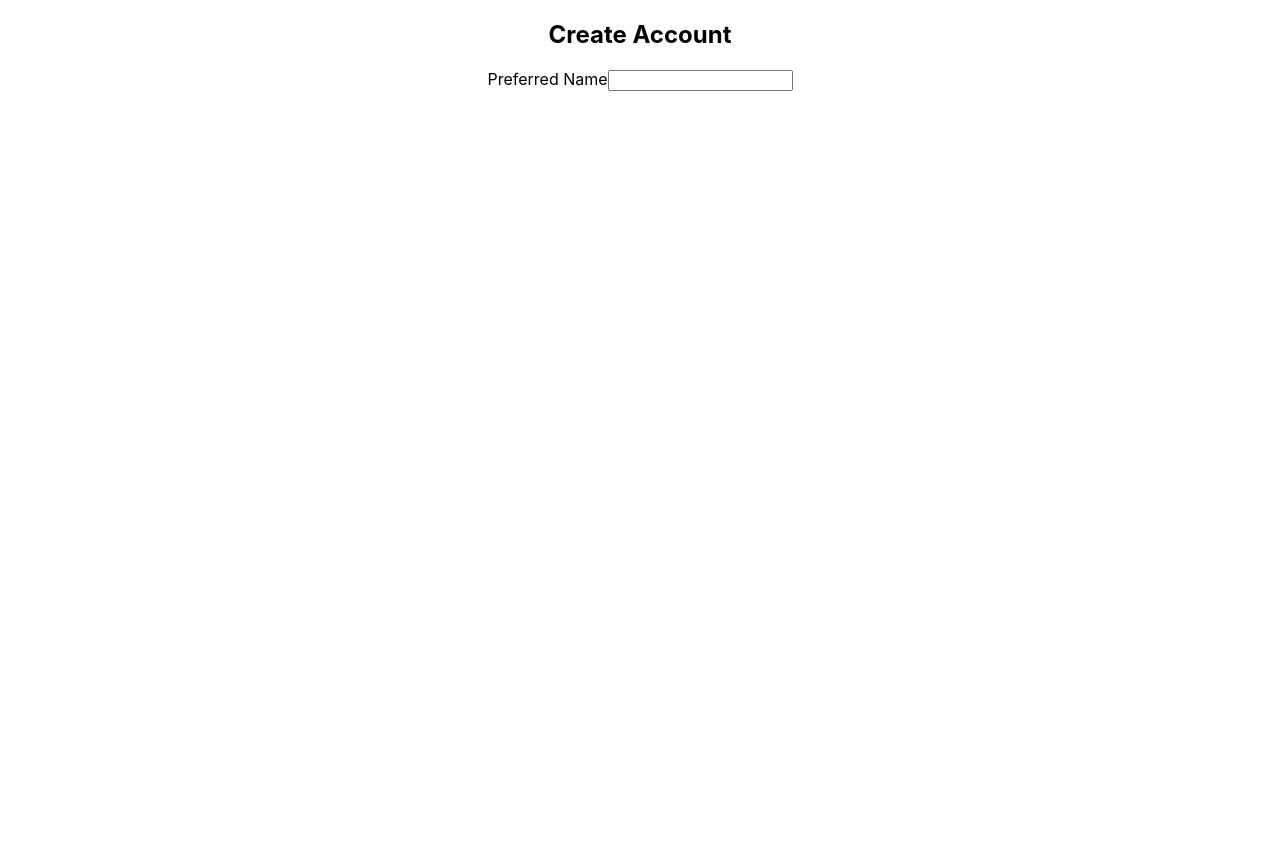
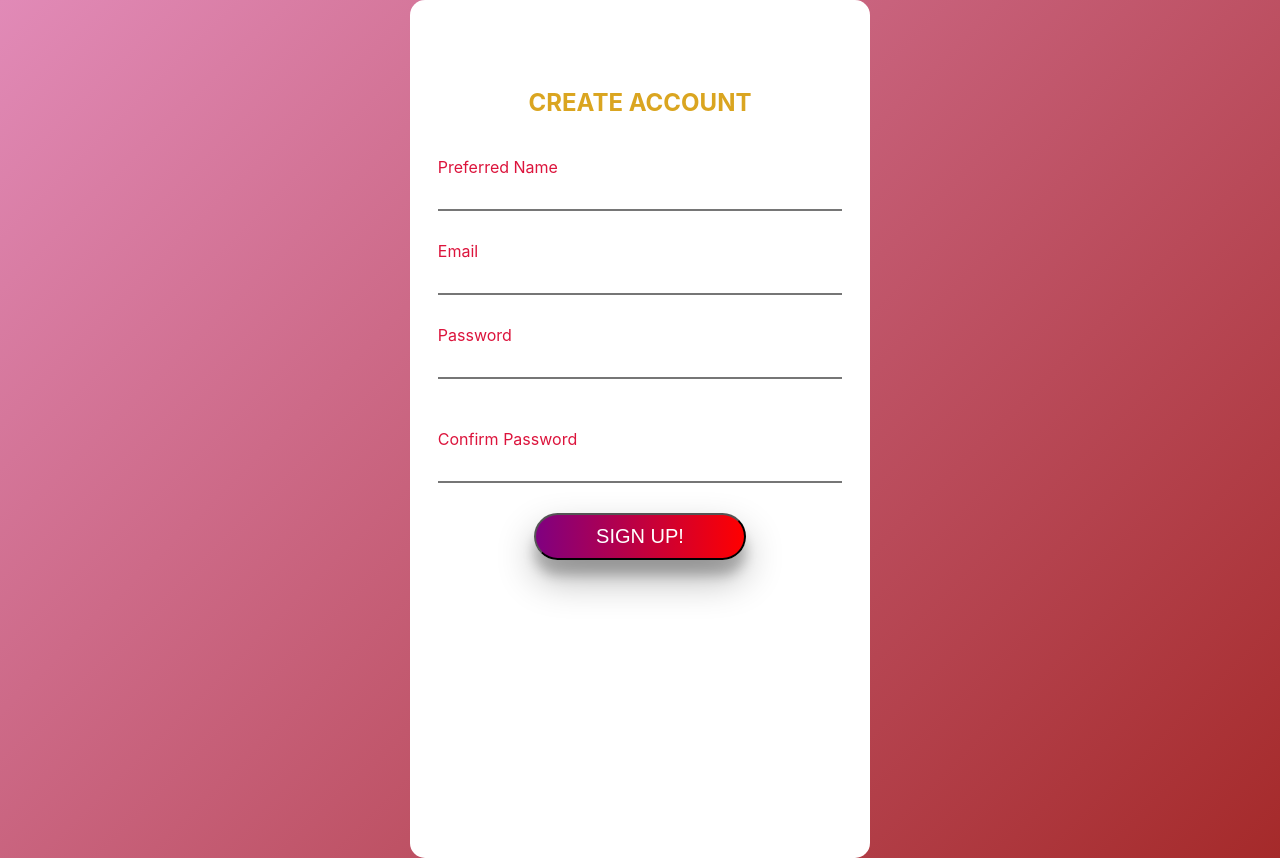
Before and after one commit to MrDrops/project2-support-buddy-front, a React (Create React App) app in the folder mental-health-app/: page / in a window 1280 px wide. Before the commit the page ends 800 px from the top, so only its background shows below. Built offline with nearby package versions, Linux system fonts and the light colour scheme.

Commit message:
signup form

```diff
--- a/mental-health-app/src/App.css
+++ b/mental-health-app/src/App.css
@@ -1,38 +1,95 @@
-.App {
-  text-align: center;
+* {
+margin: 0;
+padding: 0;
 }
 
-.App-logo {
-  height: 40vmin;
-  pointer-events: none;
+.container {
+  background: linear-gradient(135deg, rgb(225, 138, 183), brown);
+  width: 100%;
+  min-width: 100vw;
+  display: flex;
+  justify-content: center;
+  align-items: center;
 }
 
-@media (prefers-reduced-motion: no-preference) {
-  .App-logo {
-    animation: App-logo-spin infinite 20s linear;
-  }
+.app-wrapper {
+  background-color: white;
+  min-width: 350px;
+  min-height: 858px;
+  padding: 8px;
+  box-sizing: border-box;
+  border-radius: 15px;
 }
 
-.App-header {
-  background-color: #282c34;
-  min-height: 100vh;
-  display: flex;
-  flex-direction: column;
-  align-items: center;
-  justify-content: center;
-  font-size: calc(10px + 2vmin);
-  color: white;
+.title  {
+  color: goldenrod;
+  text-align: center;
+  margin: 80px 0px 40px 0px;
+  text-transform: uppercase;
 }
 
-.App-link {
-  color: #61dafb;
+.label {
+  color: crimson;
+  text-transform: capitalize;
 }
 
-@keyframes App-logo-spin {
-  from {
-    transform: rotate(0deg);
-  }
-  to {
-    transform: rotate(360deg);
-  }
+.name,
+.email,
+.password,
+.confirm-password {
+  margin: 20px;
+  color: grey;
+  font-size: 16px;
 }
+
+.password {
+  margin-bottom: 40px;
+}
+
+.input {
+  height: 32px;
+  font-size: 20px;
+  outline: none;
+  width: 100%;
+  border-top-style: none;
+  border-left-style: none;
+  border-right-style: none;
+  border-bottom-style: 2px solid black;
+  margin-bottom: 10px;
+}
+
+.error {
+  color: red;
+}
+
+.submit {
+  display: flex;
+  text-transform: uppercase;
+  font-size: 20px;
+  border-radius: 25px;
+  color: white;
+  padding: 10px 60px;
+  background: linear-gradient(to right, purple, red);
+  box-shadow: rgba(0, 0, 0, 0.3) 0px 19px 38px,
+    rgba(0, 0, 0, 0.22) 0px 15px 12px;
+  margin: auto;
+  outline: none;
+  cursor: pointer;
+  transition: all 0.1s;
+}
+
+button:active {
+  transform: translateY(2px);
+}
+
+.form-successs {
+  display: flex;
+  justify-content: center;
+  margin-top: 250px;
+  min-width: 370px;
+  color: red;
+}
+
+@media screen and (max-width: 760px){
+  .container{ width: 100%; margin: 0 auto; }
+}
--- a/mental-health-app/src/App.js
+++ b/mental-health-app/src/App.js
@@ -1,11 +1,12 @@
 import React from "react";
 import SignUpForm from "./components/SignUpForm";
+import Form from "./components/Form";
 import "./App.css";
 
 function App() {
   return (
     <div className="App">
-      <SignUpForm />
+      <Form />
 
     </div>
   );
--- a/mental-health-app/src/components/Form.js
+++ b/mental-health-app/src/components/Form.js
@@ -9,4 +9,4 @@ const Form = () => {
   )
 }
 
-export default Form
+export default Form;
--- a/mental-health-app/src/components/SignUpForm.js
+++ b/mental-health-app/src/components/SignUpForm.js
@@ -1,18 +1,84 @@
-import React from 'react'
+import React, {useState} from 'react'
+import validation from './Validation';
 
 const SignUpForm = () => {
-  return (
+
+    const [values, setValues] = useState ({
+        name: '',
+        email: '',
+        password: '',
+        confirmpassword: '',
+    });
+    const [errors, setErrors] = useState({});
+
+    const handleChange = (event) => {
+        setValues({
+            ...values,
+            [event.target.name]: event.target.value,
+        });
+    };
+
+    const handleFormSubmit = (event) => {
+        event.preventDefault();
+        setErrors(validation(values));
+    };
+
+    return (
+
     <div className='container'>
         <div className='app-wrapper'>
             <div>
                 <h2 className='title'>Create Account</h2>
             </div>
             <form className="form-wrapper">
+
                 <div className='name'>
                     <label className='label'>Preferred Name</label>
-                    <input className='input 'type="text" />
+                    <input
+                    className='input'
+                    type="text"
+                    name='name'
+                    value={values.name}
+                    onChange = {handleChange}/>
+                    {errors.name && <p className='error'>{errors.name}</p>}
                 </div>
 
+                <div className='email'>
+                    <label className='label'>Email</label>
+                    <input
+                    className='input'
+                    type="email"
+                    name='email'
+                    value={values.email}
+                    onChange = {handleChange}/>
+                    {errors.email && <p className='error'>{errors.email}</p>}
+                </div>
+
+                <div className='password'>
+                    <label className='label'>Password</label>
+                    <input
+                    className='input'
+                    type="password"
+                    name='password'
+                    value={values.password}
+                    onChange = {handleChange}/>
+                    {errors.password && <p className='error'>{errors.password}</p>}
+                </div>
+
+                <div className='confirm-password'>
+                    <label className='label'>Confirm Password</label>
+                    <input
+                    className='input'
+                    type="password"
+                    name='confirmpassword'
+                    value={values.confirmpassword}
+                    onChange = {handleChange}/>
+                    {errors.confirmpassword && <p className='error'>{errors.confirmpassword}</p>}
+                </div>
+
+                <div>
+                    <button className='submit' onClick={handleFormSubmit}>Sign Up!</button>
+                </div>
             </form>
         </div>
     </div>
--- /dev/null
+++ b/mental-health-app/src/components/Validation.js
@@ -0,0 +1,34 @@
+const validation = (values) => {
+
+  let errors = {};
+
+    if(!values.name){
+      errors.name="Please tell us your preferred name.";
+    }
+
+    if(!values.email){
+        errors.email="Please tell us your email.";
+    } else if ( !/\S+@\S+\.\S+/.test(values.email) ) {
+        errors.email="Please enter a valid email address.";
+    }
+
+    if(!values.password){
+        errors.password="Please enter a password."
+    } else if(values.password.length < 5){
+        errors.password="Password must be longer than 5 characters.";
+    }
+
+    // } else if(!/~!@#$%^&*/.test(values.password)) {
+    //     errors.password="Password must include at least one special character (e.g. !@#$%^&*)";
+    // }
+
+    if(!values.confirmpassword){
+        errors.confirmpassword="Please confirm your password.";
+    } else if (values.password != values.confirmpassword) {
+        errors.confirmpassword="Passwords do not match.";
+    }
+
+  return errors;
+}
+
+export default validation;
```
Also changed, not shown: mental-health-app/src/components/SignupFormSuccess.js (added, +13 -0 lines), mental-health-app/index2.html (added).
